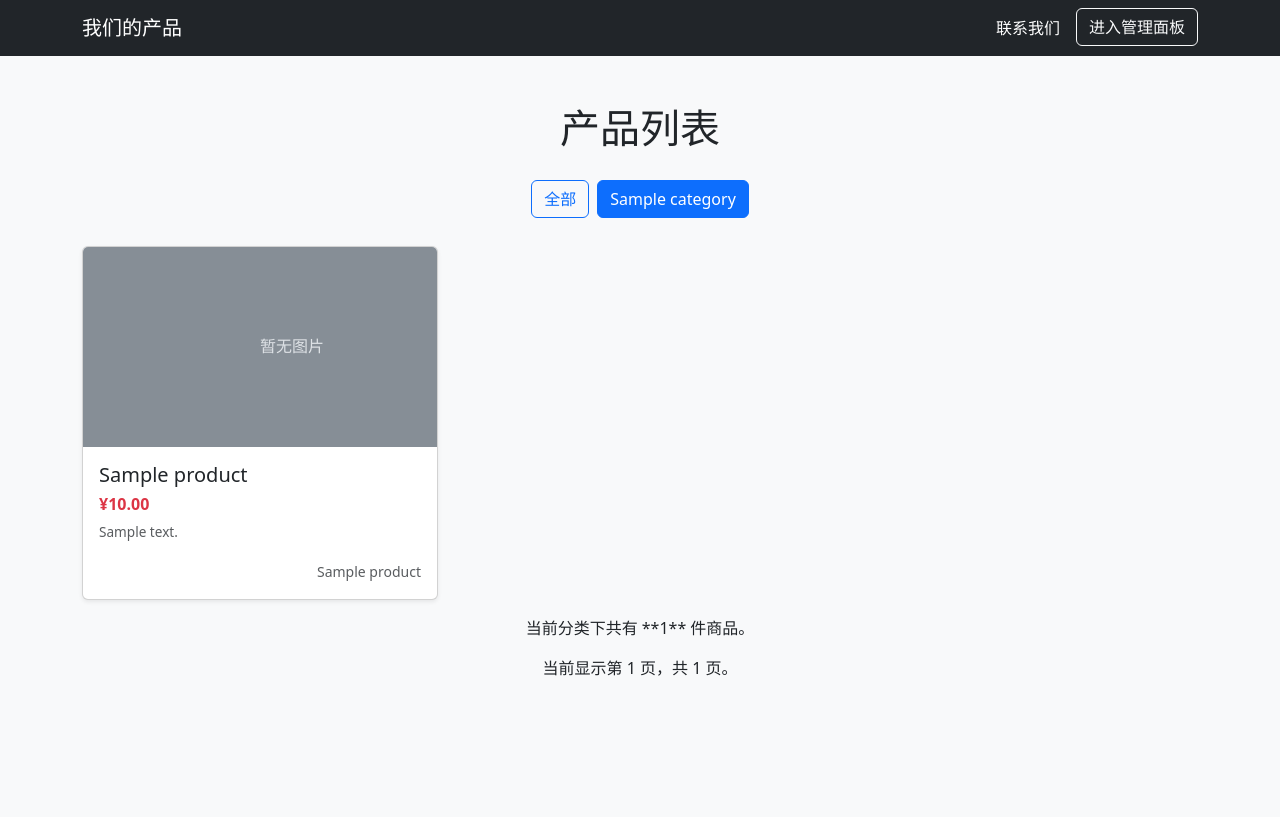
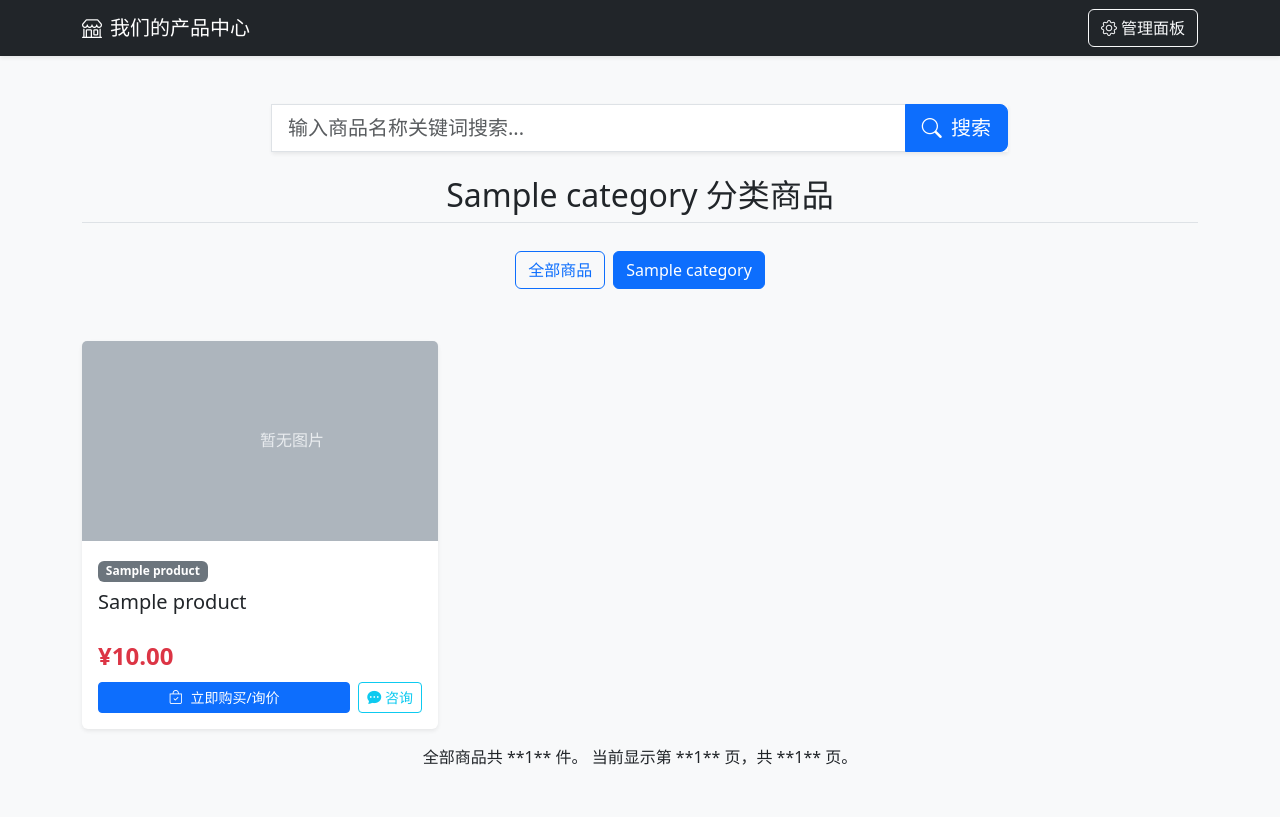
Before and after one commit to HealthyWithVictor/flask-e-commerce, a Python web app: template templates/home.html in a window 1280 px wide. Before the commit the page ends 676 px from the top, so only its background shows below. Run offline with Jinja, Linux system fonts and the light colour scheme; the template is opened without the code that fills it: most values are stand-ins (such as "Sample title", 1, 10 or a date in 2020).

Commit message:
主页添加搜索和引导

```diff
--- a/templates/home.html
+++ b/templates/home.html
@@ -16,114 +16,226 @@
         .product-card {
             transition: transform 0.2s ease-in-out;
             height: 100%; /* 确保所有卡片高度一致 */
+            display: flex; /* 启用 Flex 布局 */
+            flex-direction: column; /* 垂直排列内容 */
         }
         .product-card:hover {
             transform: translateY(-5px);
-            box-shadow: 0 4px 8px rgba(0, 0, 0, 0.15) !important; /* 悬停阴影更明显 */
+            box-shadow: 0 8px 16px rgba(0, 0, 0, 0.2) !important; /* 悬停阴影更明显 */
         }
         .filter-btn-link.active {
             background-color: #007bff;
             color: #fff;
             border-color: #007bff;
         }
-        /* 调整描述文本的显示，保留换行，并限制高度以保持卡片一致 */
-        .card-text {
-            white-space: pre-wrap;
-            font-size: 0.85em;
+
+        /* ----------------------- 增强的图片区域和引导 ----------------------- */
+        .card-img-container {
+            position: relative;
+            height: 200px; /* 统一卡片图片高度 */
             overflow: hidden;
-            flex-grow: 1; /* 允许描述文本占据剩余空间 */
-            max-height: 60px; /* 限制描述高度 */
         }
-        .card-body {
+        .card-img-top {
+            width: 100%;
+            height: 100%;
+            object-fit: cover; /* 确保图片覆盖容器 */
+        }
+
+        /* 详情引导覆盖层 */
+        .view-detail-overlay {
+            position: absolute;
+            top: 0;
+            left: 0;
+            width: 100%;
+            height: 100%;
+            background: rgba(0, 123, 255, 0.7); /* 蓝色半透明 */
+            color: white;
             display: flex;
             flex-direction: column;
+            justify-content: center;
+            align-items: center;
+            opacity: 0; /* 默认隐藏 */
+            transition: opacity 0.3s ease;
+            cursor: pointer;
         }
-        .product-image-cover {
-            width: 100%;
-            height: 200px; /* 统一图片高度 */
-            object-fit: contain; /* 关键：确保图片完整显示，而不是裁剪 */
-            background-color: #f8f9fa;
+
+        /* 悬停时显示引导 */
+        .product-card:hover .view-detail-overlay {
+            opacity: 1;
+        }
+        /* --------------------------------------------------------------------- */
+
+        /* 确保 card-body 占据剩余空间 */
+        .card-body {
+            flex-grow: 1;
+            display: flex;
+            flex-direction: column;
+            justify-content: space-between; /* 底部对齐联系按钮 */
+        }
+
+        /* 价格美化 */
+        .product-price {
+            font-size: 1.5rem;
+            color: #dc3545; /* Bootstrap danger color */
+            font-weight: 700;
         }
     </style>
 </head>
 <body class="bg-light">
-    <nav class="navbar navbar-expand-lg navbar-dark bg-dark">
+    <!-- 导航栏 -->
+    <nav class="navbar navbar-expand-lg navbar-dark bg-dark shadow-sm">
         <div class="container">
-            <a class="navbar-brand" href="{{ url_for('home') }}">我们的产品</a>
-            <button class="navbar-toggler" type="button" data-bs-toggle="collapse" data-bs-target="#navbarNav" aria-controls="navbarNav" aria-expanded="false" aria-label="Toggle navigation">
-                <span class="navbar-toggler-icon"></span>
-            </button>
-            <div class="collapse navbar-collapse" id="navbarNav">
-                <ul class="navbar-nav ms-auto">
-                    <li class="nav-item me-2">
-                        <a class="nav-link text-white" href="{{ url_for('contact') }}">联系我们</a>
-                    </li>
-                    <li class="nav-item">
-                        <a class="btn btn-outline-light" href="{{ url_for('admin_index') }}">进入管理面板</a>
-                    </li>
-                </ul>
-            </div>
+            <a class="navbar-brand" href="{{ url_for('home') }}">
+                <i class="bi bi-shop me-2"></i>我们的产品中心
+            </a>
+            <!-- 搜索框被移到这里，但保持原状 -->
+            <a class="btn btn-outline-light d-none d-lg-block" href="{{ url_for('admin_index') }}">
+                <i class="bi bi-gear me-1"></i>管理面板
+            </a>
+            <!-- 移动端管理入口 -->
+            <a class="btn btn-outline-light d-lg-none" href="{{ url_for('admin_index') }}">
+                <i class="bi bi-gear"></i>
+            </a>
         </div>
     </nav>
 
     <div class="container mt-5">
-        <h1 class="text-center mb-4">产品列表</h1>
+        <!-- 搜索栏区域 -->
+        <div class="row justify-content-center mb-4">
+            <div class="col-lg-8 col-md-10">
+                <form action="{{ url_for('home') }}" method="get" class="input-group input-group-lg shadow-sm">
+                    <!-- 隐藏字段，用于在搜索时保留当前分类 -->
+                    {% if current_category_id %}
+                    <input type="hidden" name="category_id" value="{{ current_category_id }}">
+                    {% endif %}
+                    <input type="text" class="form-control" name="search_query" placeholder="输入商品名称关键词搜索..." aria-label="搜索商品"
+                           value="{{ search_query if search_query else '' }}">
+                    <button class="btn btn-primary" type="submit">
+                        <i class="bi bi-search me-1"></i> 搜索
+                    </button>
+                    <!-- 如果有搜索关键词，显示重置按钮 -->
+                    {% if search_query %}
+                    <a href="{{ url_for('home', category_id=current_category_id) }}" class="btn btn-outline-secondary" title="清除搜索">
+                        <i class="bi bi-x-lg"></i>
+                    </a>
+                    {% endif %}
+                </form>
+            </div>
+        </div>
 
-        <div class="d-flex flex-wrap justify-content-center mb-4">
-            <a href="{{ url_for('home') }}" class="btn btn-outline-primary m-1 {% if not current_category_id %}active{% endif %}">全部</a>
+        <h2 class="text-center mb-4 border-bottom pb-2">
+            {% if search_query %}
+                搜索结果: "{{ search_query }}"
+            {% elif current_category_id %}
+                {{ categories|selectattr('id', '==', current_category_id)|first|attr('name') or '所有' }} 分类商品
+            {% else %}
+                精选商品一览
+            {% endif %}
+        </h2>
+
+        <!-- 分类筛选区域 -->
+        <div class="d-flex justify-content-center flex-wrap mb-5">
+            <a href="{{ url_for('home', search_query=search_query) }}"
+               class="btn btn-outline-primary m-1 {% if not current_category_id %}active{% endif %}">
+                全部商品
+            </a>
             {% for category in categories %}
-            <a href="{{ url_for('home', category_id=category.id) }}" class="btn btn-outline-primary m-1 {% if category.id == current_category_id %}active{% endif %}">{{ category.name }}</a>
+            <a href="{{ url_for('home', category_id=category.id, search_query=search_query) }}"
+               class="btn btn-outline-primary m-1 {% if category.id == current_category_id %}active{% endif %}">
+                {{ category.name }}
+            </a>
             {% endfor %}
         </div>
 
-        <div class="row row-cols-1 row-cols-md-2 row-cols-lg-3 g-4">
+        <!-- 商品列表 -->
+        <div class="row row-cols-1 row-cols-sm-2 row-cols-md-3 row-cols-lg-3 g-4">
+            {% if products %}
             {% for product in products %}
             <div class="col">
-                <a href="{{ url_for('product_detail', product_id=product.id) }}" class="card-link">
-                    <div class="card product-card shadow-sm">
+                <div class="card product-card h-100 border-0 shadow-sm">
+
+                    <!-- 图片容器和人性化引导 -->
+                    <a href="{{ url_for('product_detail', product_id=product.id) }}" class="card-link" title="点击查看详情">
+                        <div class="card-img-container">
+                            <!-- 商品图片或占位符 -->
                             {% if product.primary_image_url %}
-                        <img src="{{ url_for('static', filename=product.primary_image_url) }}" class="card-img-top product-image-cover" alt="{{ product.name }}">
+                            <img src="{{ url_for('static', filename=product.primary_image_url) }}" class="card-img-top" alt="{{ product.name }}">
                             {% else %}
-                        <svg class="bd-placeholder-img card-img-top product-image-cover" width="100%" xmlns="http://www.w3.org/2000/svg" role="img" aria-label="Placeholder: No Image" preserveAspectRatio="xMidYMid slice" focusable="false"><title>Placeholder</title><rect width="100%" height="100%" fill="#868e96"></rect><text x="50%" y="50%" fill="#dee2e6" dy=".3em">暂无图片</text></svg>
+                            <svg class="card-img-top" width="100%" height="100%" xmlns="http://www.w3.org/2000/svg" role="img" aria-label="Placeholder: No Image" preserveAspectRatio="xMidYMid slice" focusable="false"><title>Placeholder</title><rect width="100%" height="100%" fill="#adb5bd"></rect><text x="50%" y="50%" fill="#e9ecef" dy=".3em">暂无图片</text></svg>
                             {% endif %}
-
-                        <div class="card-body">
-                            <h5 class="card-title">{{ product.name }}</h5>
-                            <h6 class="text-danger fw-bold">¥{{ "%.2f"|format(product.price) }}</h6>
-                            <p class="card-text text-muted">{{ product.description }}</p>
-                            <p class="text-end mt-auto mb-0"><small class="text-muted">{{ product.category_name or '未分类' }}</small></p>
+                            <!-- 悬停引导覆盖层 -->
+                            <div class="view-detail-overlay">
+                                <i class="bi bi-zoom-in fs-2 mb-2"></i>
+                                <span class="fw-bold">点击查看详情</span>
                             </div>
                         </div>
                     </a>
+
+                    <div class="card-body">
+                        <!-- 商品名称和分类 -->
+                        <div>
+                            <span class="badge bg-secondary mb-2">{{ product.category_name or '未分类' }}</span>
+                            <h5 class="card-title text-truncate">{{ product.name }}</h5>
+                        </div>
+
+                        <!-- 价格和操作按钮 -->
+                        <div class="mt-3">
+                            <p class="product-price mb-2">¥{{ "%.2f"|format(product.price) }}</p>
+
+                            <div class="d-flex justify-content-between align-items-center">
+                                <!-- 访问详情页按钮（主要操作） -->
+                                <a href="{{ url_for('product_detail', product_id=product.id) }}" class="btn btn-primary btn-sm flex-grow-1 me-2">
+                                    <i class="bi bi-bag-check me-1"></i> 立即购买/询价
+                                </a>
+
+                                <!-- 跳转到联系页面（次要操作/人性化提示） -->
+                                <a href="{{ url_for('contact') }}" class="btn btn-outline-info btn-sm" title="联系我们咨询">
+                                    <i class="bi bi-chat-dots-fill"></i> 咨询
+                                </a>
+                            </div>
+                        </div>
+                    </div>
+                </div>
             </div>
             {% endfor %}
-
-            {% if not products %}
-            <div class="col-12 text-center mt-5">
-                <div class="alert alert-warning" role="alert">
-                    <i class="bi bi-info-circle"></i> 当前分类下没有找到任何商品。
-                </div>
+            {% else %}
+            <!-- 空状态提示 -->
+            <div class="col-12 text-center my-5">
+                <i class="bi bi-box-seam-fill text-muted" style="font-size: 4rem;"></i>
+                <p class="lead mt-3 text-muted">
+                    抱歉，当前条件下没有找到任何商品。
+                    {% if search_query %}
+                    <br>请尝试修改关键词或
+                    <a href="{{ url_for('home', category_id=current_category_id) }}" class="text-primary fw-bold">清除搜索</a>。
+                    {% else %}
+                    <br>请尝试浏览其他分类。
+                    {% endif %}
+                </p>
             </div>
             {% endif %}
         </div>
 
+        <!-- 分页导航 -->
         {% if total_pages > 1 %}
-        <nav aria-label="Page navigation" class="mt-5">
-            <ul class="pagination justify-content-center">
+        <nav aria-label="商品分页" class="my-5">
+            <ul class="pagination justify-content-center shadow-sm">
+                <!-- 上一页 -->
                 <li class="page-item {% if current_page == 1 %}disabled{% endif %}">
-                    <a class="page-link" href="{{ url_for('home', page=current_page - 1, category_id=current_category_id) }}" aria-label="Previous">
+                    <a class="page-link" href="{{ url_for('home', page=current_page - 1, category_id=current_category_id, search_query=search_query) }}" aria-label="Previous">
                         <span aria-hidden="true">&laquo;</span>
                     </a>
                 </li>
 
+                <!-- 页码循环 -->
                 {% for p in range(1, total_pages + 1) %}
                 <li class="page-item {% if p == current_page %}active{% endif %}">
-                    <a class="page-link" href="{{ url_for('home', page=p, category_id=current_category_id) }}">{{ p }}</a>
+                    <a class="page-link" href="{{ url_for('home', page=p, category_id=current_category_id, search_query=search_query) }}">{{ p }}</a>
                 </li>
                 {% endfor %}
 
+                <!-- 下一页 -->
                 <li class="page-item {% if current_page == total_pages %}disabled{% endif %}">
-                    <a class="page-link" href="{{ url_for('home', page=current_page + 1, category_id=current_category_id) }}" aria-label="Next">
+                    <a class="page-link" href="{{ url_for('home', page=current_page + 1, category_id=current_category_id, search_query=search_query) }}" aria-label="Next">
                         <span aria-hidden="true">&raquo;</span>
                     </a>
                 </li>
@@ -132,14 +244,16 @@
         {% endif %}
 
         <div class="text-center mt-3 mb-5">
-            {% if current_category_id %}
-            <p>当前分类下共有 **{{ total_products }}** 件商品。</p>
+            <p>
+                {% if search_query %}
+                搜索到 **{{ total_products }}** 件商品。
                 {% else %}
-            <p>全部商品共 **{{ total_products }}** 件。</p>
+                全部商品共 **{{ total_products }}** 件。
                 {% endif %}
                 {% if total_products > 0 %}
-                <p>当前显示第 {{ current_page }} 页，共 {{ total_pages }} 页。</p>
+                当前显示第 **{{ current_page }}** 页，共 **{{ total_pages }}** 页。
                 {% endif %}
+            </p>
         </div>
         </div>
 
```
Also changed, not shown: app.py (+12 -5 lines). Lines whose indentation alone changed are shown as unchanged.
